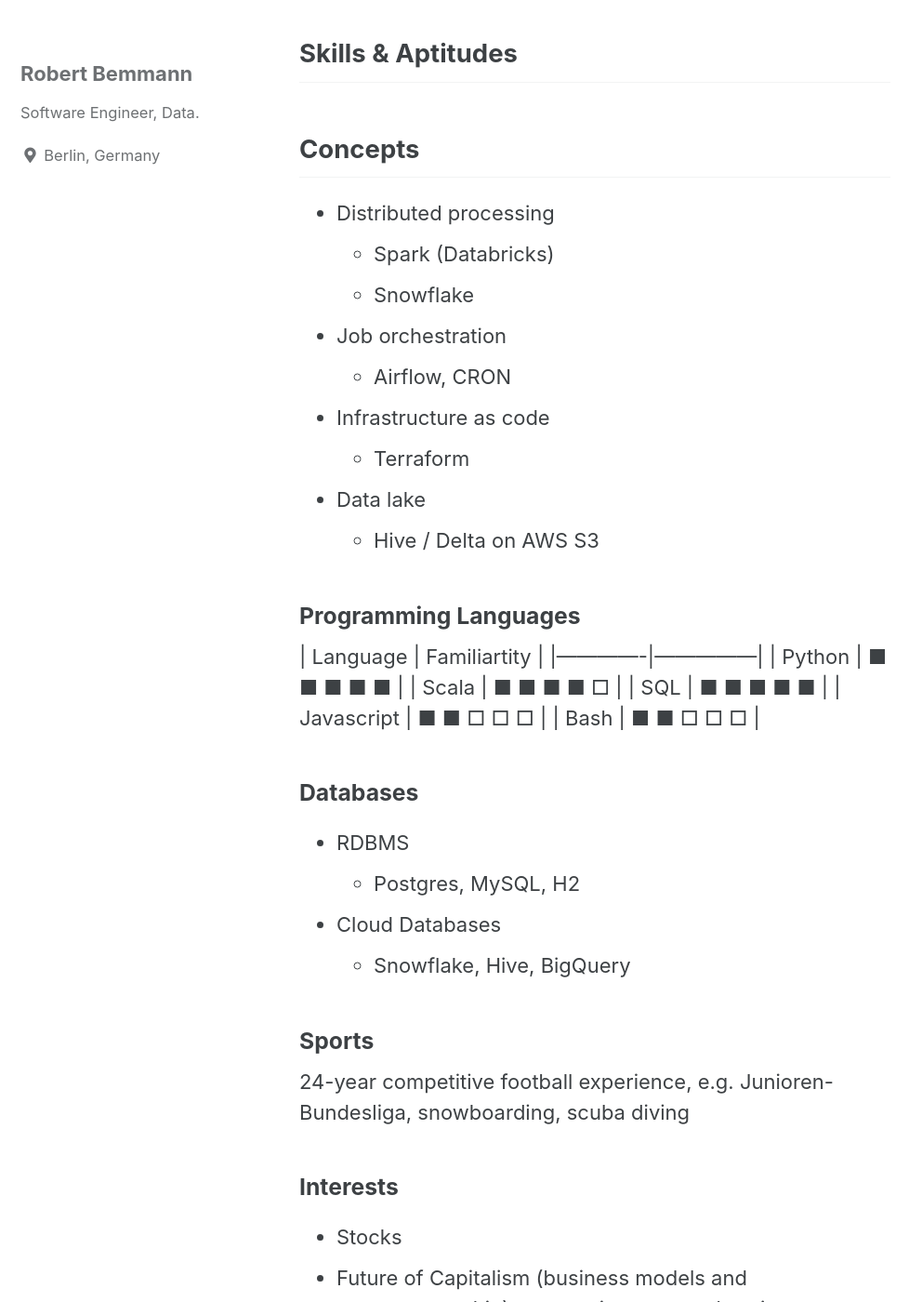
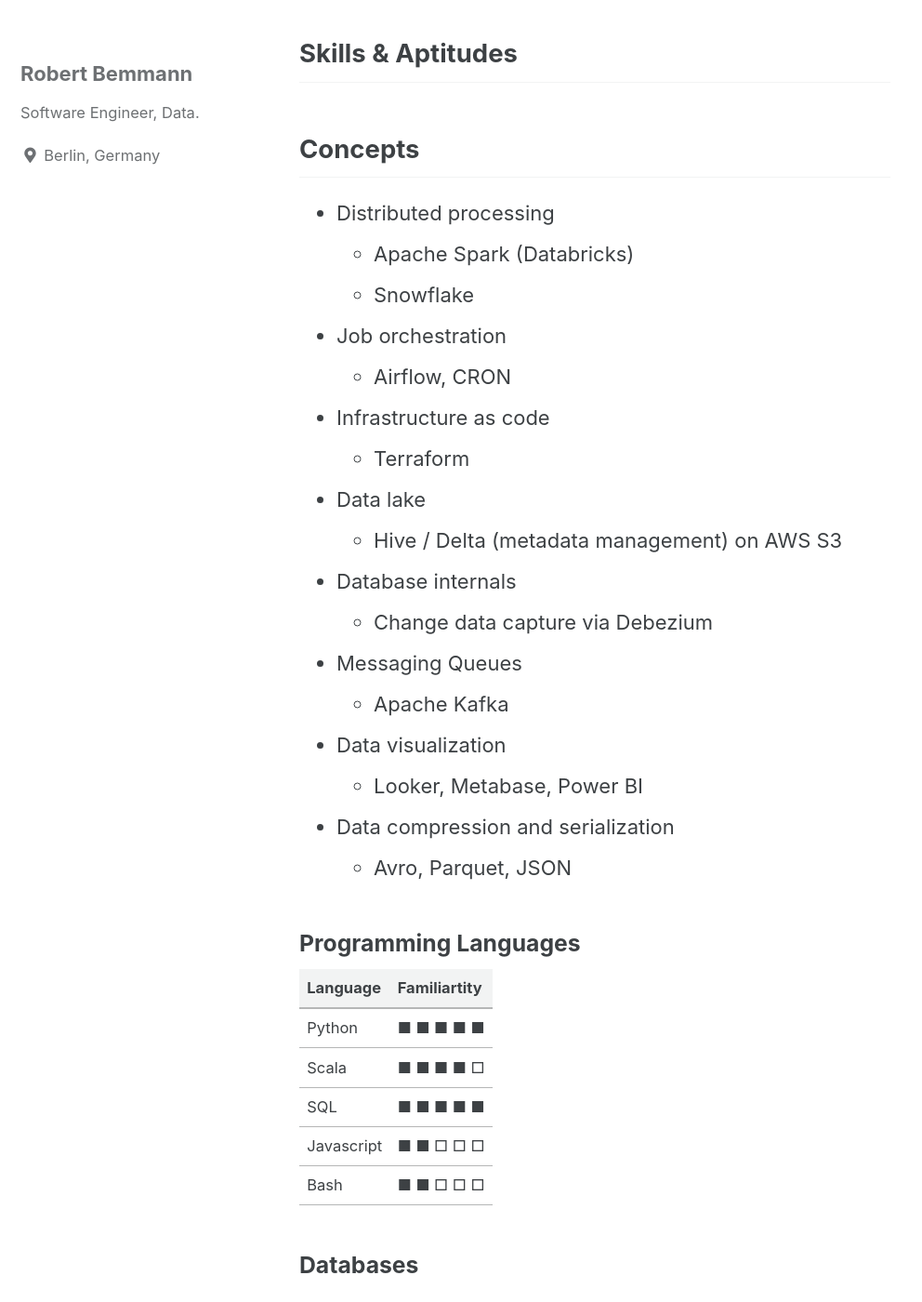
Before and after one commit to RobertBemmann/pensieve, a Jekyll site: the page built from _pages/cv.md, in a window 1280 px wide and 1400 px high, scrolled down 2986 px. Shown: the whole window at 93% size, without its empty margins (0-992 px from the left). Built offline with Jekyll 4.4.1, drawn with Linux system fonts in a browser that asks for light colours; cached includes are drawn as plain includes.

Commit message:
concepts2

```diff
--- a/_pages/cv.md
+++ b/_pages/cv.md
@@ -39,22 +39,30 @@ Trailblazer for open banking in the deposits and investments space.
   - Conceptualization and creation of the bank invoicing process
   - Advances skills in Python for Data Analysis (Anaconda environment, Spyder IDE, Jupyter Notebooks), e.g. writing web crawler for market analysis
 
-
 <br><br>
 
 ## Skills & Aptitudes
 ## Concepts
 * Distributed processing
-  * Spark (Databricks)
+  * Apache Spark (Databricks)
   * Snowflake
 * Job orchestration
   * Airflow, CRON
 * Infrastructure as code
   * Terraform
 * Data lake
-  * Hive / Delta on AWS S3
+  * Hive / Delta (metadata management) on AWS S3
+* Database internals
+  * Change data capture via Debezium
+* Messaging Queues
+  * Apache Kafka
+* Data visualization
+  * Looker, Metabase, Power BI
+* Data compression and serialization
+  * Avro, Parquet, JSON
 
 ### Programming Languages
+
 | Language    | Familiartity  |
 |-------------|---------------|
 | Python      | ■ ■ ■ ■ ■     |
```
